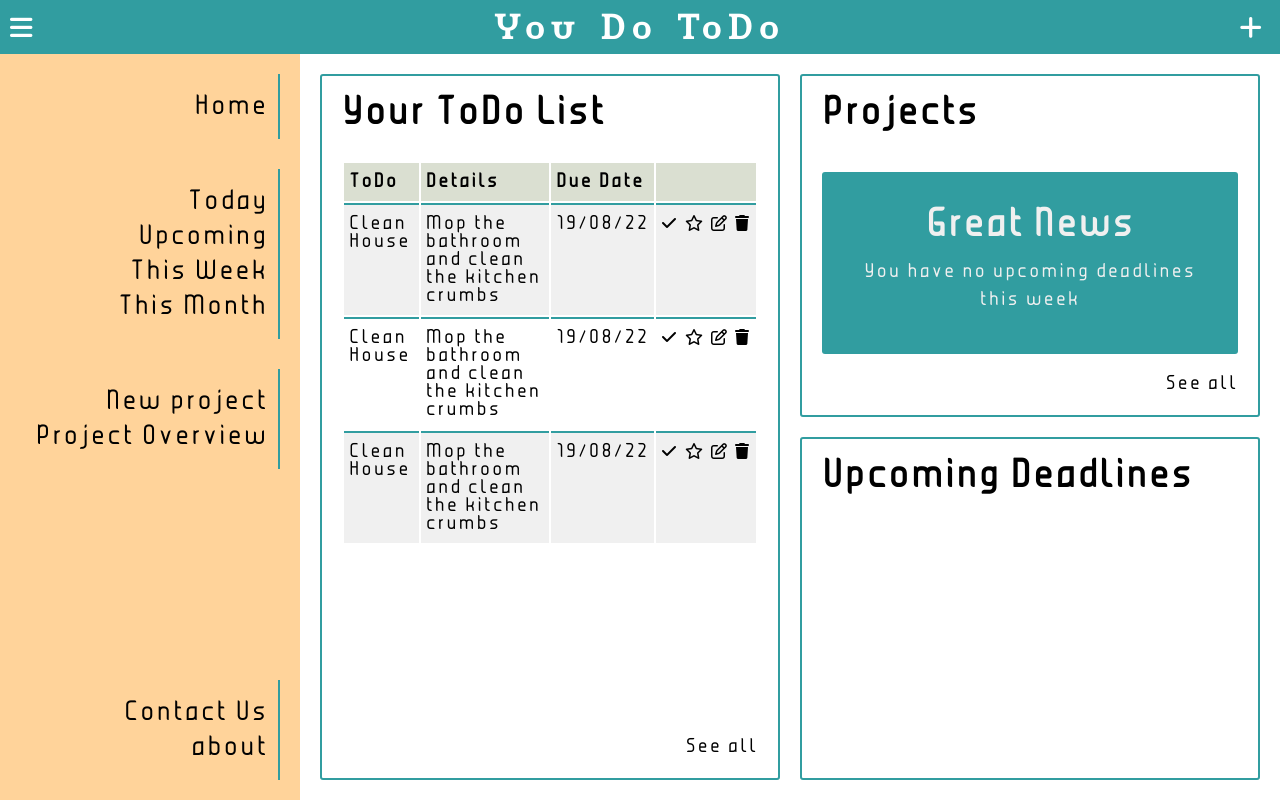
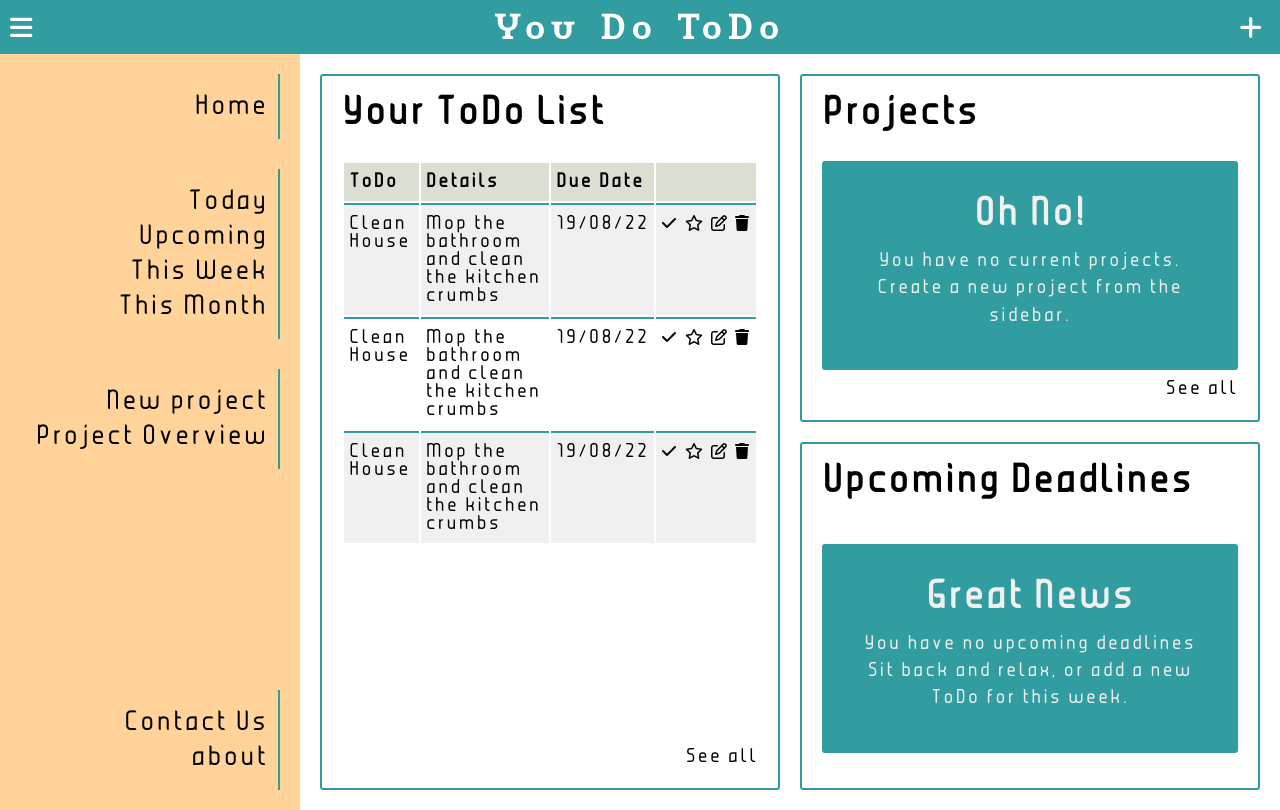
Before and after one commit to MBright90/todo, a website built with webpack: page dist/index.html in a window 1280 px wide. Built offline with nearby package versions, Linux system fonts and the light colour scheme.

Commit message:
Create example html empty message elements

```diff
--- a/dist/index.html
+++ b/dist/index.html
@@ -112,8 +112,9 @@
 
                 <div class="empty-container">
                     <div class="empty-deadlines-container">
-                        <h1>Great News</h1>
-                        <p>You have no upcoming deadlines this week</p>
+                        <h1>Oh No!</h1>
+                        <p>You have no current projects.</p>
+                        <p>Create a new project from the sidebar.</p>
                     </div>
                 </div>
 
@@ -122,6 +123,13 @@
 
             <div class="upcoming-deadlines-home">
                 <h1>Upcoming Deadlines</h1>
+                <div class="empty-container">
+                    <div class="empty-deadlines-container">
+                        <h1>Great News</h1>
+                        <p>You have no upcoming deadlines</p>
+                        <p>Sit back and relax, or add a new ToDo for this week.</p>
+                    </div>
+                </div>
             </div>
 
         </div>
```
